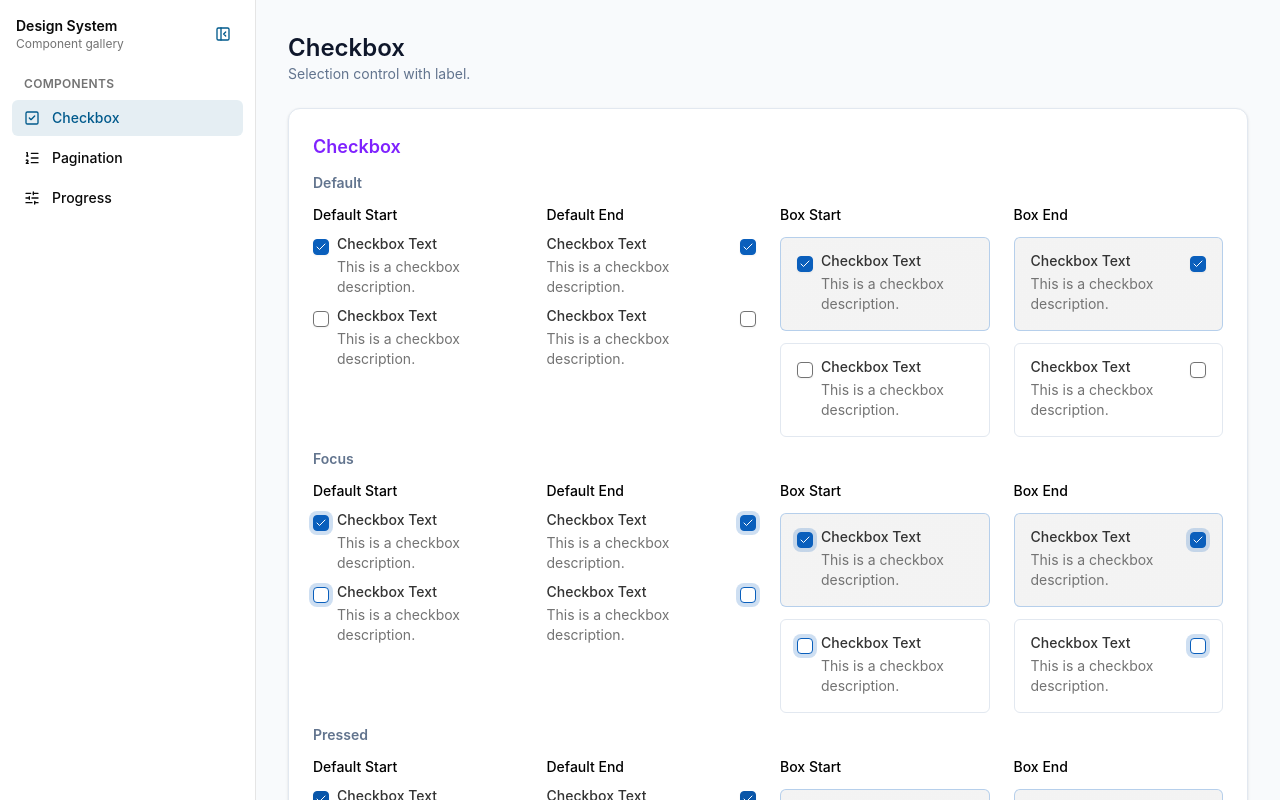
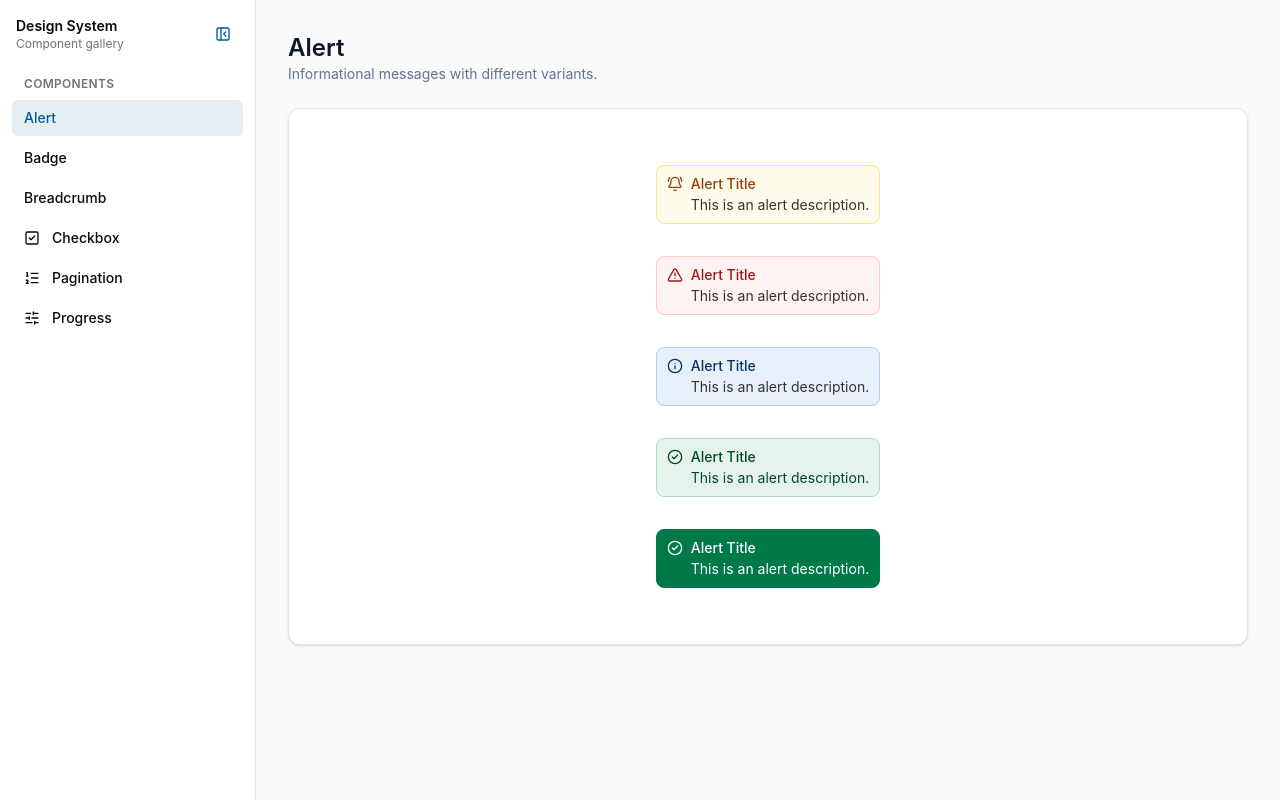
Before and after one commit to tarunk-mckesson26/react-poc, a React (Vite) app: page / in a window 1280 px wide. Shown: the top 800 px of the page. Built offline with nearby package versions, Linux system fonts and the light colour scheme.

Commit message:
added components

```diff
--- a/src/components/ui/Accordion/index.tsx
+++ b/src/components/ui/Accordion/index.tsx
@@ -12,7 +12,7 @@ import type { AccordionComponentProps } from "./type"
  * Renders a collapsible list from a plain `items` array so consumers don't
  * need to hand-compose `AccordionItem` / `AccordionTrigger` / `AccordionContent`
  * for the common case. All Radix Root props (`type`, `value`, `defaultValue`,
- * `onValueChange`, `collapsible`, etc.) pass straight through, keeping the
+ * `onValueChangee`, `collapsible`, etc.) pass straight through, keeping the
  * discriminated typing for controlled/uncontrolled and single/multiple modes.
  */
 function AccordionComponent({
--- a/src/layouts/sideNav/componentDemos.tsx
+++ b/src/layouts/sideNav/componentDemos.tsx
@@ -1,6 +1,6 @@
 import { useState } from "react"
 import { Button } from "@/components/ui/Button"
-import { Checkbox } from "@/components/ui/Checkbox"
+import { Badge } from "@/components/ui/Badge"
 import { PaginationComponent } from "@/components/ui/Pagination"
 import { Progress } from "@/components/ui/Progress"
 import { Switch } from "@/components/ui/Switch"
@@ -10,13 +10,329 @@ import {
   checkboxFocusPreviewStyles as focusStyles,
   checkboxPressedPreviewStyles as pressedStyles,
 } from "@/components/ui/Checkbox/style"
+import { BreadcrumbDropdownMenu, BreadcrumbDropdownMenuItem, BreadcrumbItem, Breadcrumb, BreadcrumbList, BreadcrumbLink, BreadcrumbSeparator, BreadcrumbEllipsis, BreadcrumbDropdownMenuTrigger, BreadcrumbDropdownMenuContent, BreadcrumbDropdownMenuGroup } from "@/components/ui/Breadcrumb"
+import { BellRingIcon, ChevronDownIcon, CircleCheck, InfoIcon, TriangleAlert } from "lucide-react"
+import { Alert } from "@/components/ui/Alert"
+import { Checkbox } from "@/components/ui/Checkbox"
 
 const Row = ({ children }: { children: React.ReactNode }) => (
   <div className="flex flex-wrap items-center gap-3">{children}</div>
 )
 
+const AlertDemo = () => (
+  <Row>
+    <div className="mx-auto grid grid-cols-1 gap-8 p-8">
 
+      <Alert variant="info">
 
+        <BellRingIcon />
+
+        <Alert name="title">Alert Title</Alert>
+
+        <Alert name="description">This is an alert description.</Alert>
+
+      </Alert>
+
+      <Alert variant="alert">
+
+        <TriangleAlert />
+
+        <Alert name="title">Alert Title</Alert>
+
+        <Alert name="description">This is an alert description.</Alert>
+
+      </Alert>
+
+      <Alert variant="error">
+
+        <InfoIcon />
+
+        <Alert name="title">Alert Title</Alert>
+
+        <Alert name="description">This is an alert description.</Alert>
+
+      </Alert>
+
+      <Alert variant="success">
+
+        <CircleCheck />
+
+        <Alert name="title">Alert Title</Alert>
+
+        <Alert name="description">This is an alert description.</Alert>
+
+      </Alert>
+
+      <Alert variant="success-strong">
+
+        <CircleCheck />
+
+        <Alert name="title">Alert Title</Alert>
+
+        <Alert name="description">This is an alert description.</Alert>
+
+      </Alert>
+
+    </div>
+  </Row>
+)
+const BadgeDemo = () => (
+  <Row>
+    <section className="flex flex-col items-start gap-4">
+
+        <h2 className="text-sm font-medium">Large</h2>
+
+        <Badge variant="default" size="lg">
+
+          Default
+
+        </Badge>
+
+        <Badge variant="secondary" size="lg">
+
+          Secondary
+
+        </Badge>
+
+        <Badge variant="outline" size="lg">
+
+          Outline
+
+        </Badge>
+
+        <Badge variant="destructive" size="lg">
+
+          Destructive
+
+        </Badge>
+
+        <Badge variant="ghost" size="lg">
+
+          Ghost
+
+        </Badge>
+
+      </section>
+
+      <section className="flex flex-col items-start gap-4">
+
+        <h2 className="text-sm font-medium">Default</h2>
+
+        <Badge variant="default" size="default">
+
+          Default
+
+        </Badge>
+
+        <Badge variant="secondary" size="default">
+
+          Secondary
+
+        </Badge>
+
+        <Badge variant="outline" size="default">
+
+          Outline
+
+        </Badge>
+
+        <Badge variant="destructive" size="default">
+
+          Destructive
+
+        </Badge>
+
+        <Badge variant="ghost" size="default">
+
+          Ghost
+
+        </Badge>
+
+      </section>
+
+      <section className="flex flex-col items-start gap-4">
+
+        <h2 className="text-sm font-medium">Badge Number</h2>
+
+        <div className="grid grid-cols-2 gap-6">
+
+          <div className="flex flex-col items-start gap-4">
+
+            <Badge number variant="default" size="default">
+
+              1
+
+            </Badge>
+
+            <Badge number variant="secondary" size="default">
+
+              2
+
+            </Badge>
+
+            <Badge number variant="outline" size="default">
+
+              3
+
+            </Badge>
+
+            <Badge number variant="destructive" size="default">
+
+              4
+
+            </Badge>
+
+            <Badge number variant="ghost" size="default">
+
+              5
+
+            </Badge>
+
+          </div>
+
+        </div>
+
+      </section>
+  </Row>
+)
+
+const BreadcrumbDemo = () => (
+  <Row>
+    <Breadcrumb>
+
+        <BreadcrumbList>
+
+          <BreadcrumbItem>
+
+            <BreadcrumbLink href="#">Breadcrumb</BreadcrumbLink>
+
+          </BreadcrumbItem>
+
+          <BreadcrumbSeparator />
+
+          <BreadcrumbItem>
+
+            <BreadcrumbDropdownMenu>
+
+              <BreadcrumbDropdownMenuTrigger asChild>
+
+                <Button
+
+                  size="icon-sm"
+
+                  variant="ghost"
+
+                  className="focus-visible:ring-0! focus-visible:border-transparent!"
+
+                >
+
+                  <BreadcrumbEllipsis />
+
+                  <span className="sr-only">Toggle menu</span>
+
+                </Button>
+
+              </BreadcrumbDropdownMenuTrigger>
+
+              <BreadcrumbSeparator />
+
+              <BreadcrumbDropdownMenuContent align="start">
+
+                <BreadcrumbDropdownMenuGroup>
+
+                  <BreadcrumbDropdownMenuItem>
+
+                    Documentation
+
+                  </BreadcrumbDropdownMenuItem>
+
+                  <BreadcrumbDropdownMenuItem>
+
+                    Themes
+
+                  </BreadcrumbDropdownMenuItem>
+
+                  <BreadcrumbDropdownMenuItem>
+
+                    GitHub
+
+                  </BreadcrumbDropdownMenuItem>
+
+                </BreadcrumbDropdownMenuGroup>
+
+              </BreadcrumbDropdownMenuContent>
+
+            </BreadcrumbDropdownMenu>
+
+          </BreadcrumbItem>
+
+          {/* <BreadcrumbSeparator />
+
+          <BreadcrumbItem>
+
+            <BreadcrumbLink href="#">Components</BreadcrumbLink>
+
+          </BreadcrumbItem>*/}
+
+          <BreadcrumbItem>
+
+            <BreadcrumbDropdownMenu>
+
+              <BreadcrumbDropdownMenuTrigger asChild>
+
+                <button className="flex items-center gap-1">
+
+                  Components
+
+                  <ChevronDownIcon
+
+                    data-icon="inline-end"
+
+                    className="size-3.5"
+
+                  />
+
+                </button>
+
+              </BreadcrumbDropdownMenuTrigger>
+
+              <BreadcrumbDropdownMenuContent align="start">
+
+                <BreadcrumbDropdownMenuGroup>
+
+                  <BreadcrumbDropdownMenuItem>
+
+                    Documentation
+
+                  </BreadcrumbDropdownMenuItem>
+
+                  <BreadcrumbDropdownMenuItem>
+
+                    Themes
+
+                  </BreadcrumbDropdownMenuItem>
+
+                  <BreadcrumbDropdownMenuItem>
+
+                    GitHub
+
+                  </BreadcrumbDropdownMenuItem>
+
+                </BreadcrumbDropdownMenuGroup>
+
+              </BreadcrumbDropdownMenuContent>
+
+            </BreadcrumbDropdownMenu>
+
+          </BreadcrumbItem>
+
+          <BreadcrumbSeparator />
+
+        </BreadcrumbList>
+
+      </Breadcrumb>
+  </Row>
+)
 const ProgressDemo = () => (
   <Row>
     <Progress percent="100%" valueLabel="100%" aria-label="Progress, 100 percent" />
@@ -31,7 +347,6 @@ const ProgressDemo = () => (
 const CheckboxDemo = () => (
   <div className="flex flex-col gap-4">
     <Row>
-       <h2 className="text-lg font-semibold text-violet-600">Checkbox</h2>
               <fieldset className="min-w-0 border-0 p-0">
                 <legend className="mb-3 text-sm font-semibold text-slate-500">Default</legend>
                 <div className="grid grid-cols-1 gap-6 md:grid-cols-2 xl:grid-cols-4">
@@ -234,7 +549,9 @@ export const componentDemos: ComponentDemo[] = [
   // { id: "accordion", label: "Accordion", description: "Collapsible content panels.", render: () => <AccordionDemo /> },
   // { id: "avatar", label: "Avatar", description: "User image with initials fallback.", render: () => <AvatarDemo /> },
   // { id: "bar-chart", label: "Bar Chart", description: "Chart card built on Recharts.", render: () => <BarChartDemo /> },
-  // { id: "button", label: "Button", description: "Variants and sizes.", render: () => <ButtonDemo /> },
+  { id: "alert", label: "Alert", description: "Informational messages with different variants.", render: () => <AlertDemo /> },
+  { id: "badge", label: "Badge", description: "Variants and sizes.", render: () => <BadgeDemo /> },
+  { id: "breadcrumb", label: "Breadcrumb", description: "Navigation for hierarchical content.", render: () => <BreadcrumbDemo /> },
   { id: "checkbox", label: "Checkbox", description: "Selection control with label.", render: () => <CheckboxDemo /> },
   // { id: "combobox", label: "Combobox", description: "Searchable single and multi select.", render: () => <ComboboxDemo /> },
   // { id: "input", label: "Input", description: "Text field variants.", render: () => <InputDemo /> },
```
